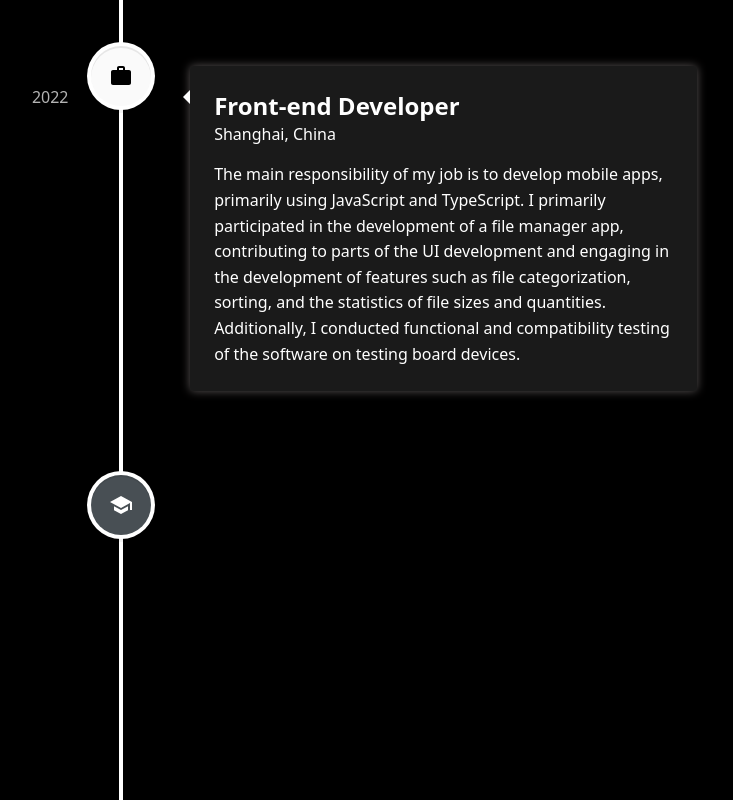
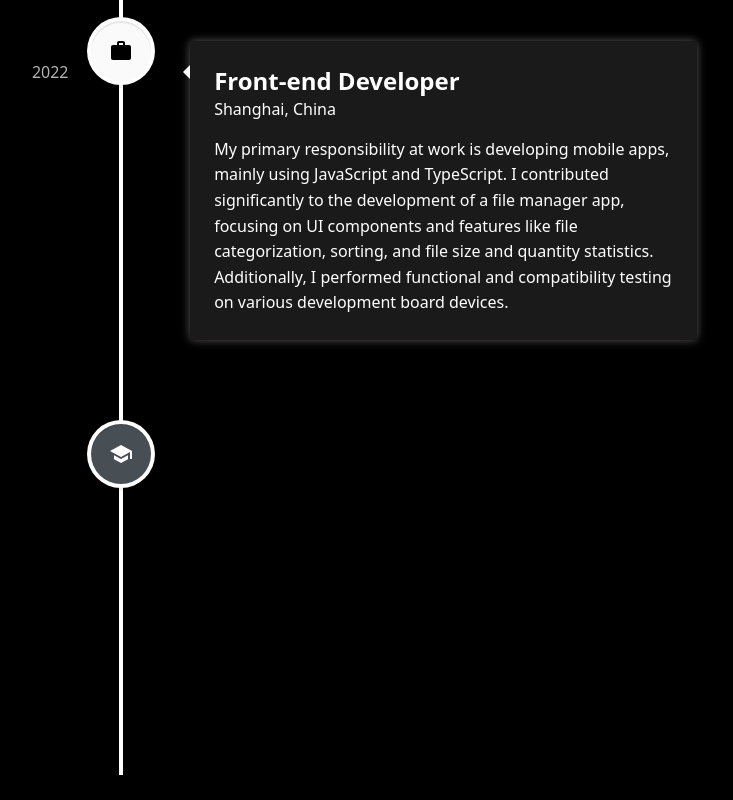
Before and after one commit to Mikalasa/ProfileWeb-Iframe-About, a React (Create React App) app: page / in a window 1280 px wide. Shown: the part 1240-2040 px from the top of the page, without its empty margins (519-1252 px from the left). Built offline with nearby package versions, Linux system fonts and the light colour scheme.

Commit message:
update text content

```diff
--- a/package.json
+++ b/package.json
@@ -58,7 +58,8 @@
     ]
   },
   "devDependencies": {
-    "@babel/plugin-transform-private-property-in-object": "^7.24.7",
+    "@typescript-eslint/eslint-plugin": "^5.5.0",
+    "@typescript-eslint/parser": "^5.5.0",
     "gh-pages": "^6.1.1",
     "tailwindcss": "^3.4.1"
   }
--- a/src/component/common/TextGenerateEffectPreview.tsx
+++ b/src/component/common/TextGenerateEffectPreview.tsx
@@ -2,9 +2,7 @@ import React from 'react';
 import { useInView } from 'react-intersection-observer';
 import { TextGenerateEffect } from "./text-generate-effect";
 
-const words = `Outside the realm of programming, I also have a deep fondness for 3D art,
-passionate about creating and rendering scenes from the imagination.
-Using technology to create beauty is a pursuit worth undertaking.`;
+const words = `Outside of programming, I have a deep passion for 3D art and enjoy creating and rendering imaginative scenes. Using technology to create beauty is a pursuit I find truly fulfilling.`;
 
 export function TextGenerateEffectPreview() {
     const { ref, inView } = useInView({
--- a/src/component/common/TimeLine.jsx
+++ b/src/component/common/TimeLine.jsx
@@ -11,7 +11,7 @@ function TimeLine() {
         <VerticalTimeline>
             <VerticalTimelineElement
                 className="vertical-timeline-element--box"
-                date="2023 - Present"
+                date="2023 - 2024"
                 iconStyle={{background: 'rgb(72,79,84)', color: '#fff'}}
                 icon={<SchoolIcon />}
             >
--- a/src/experience-config.js
+++ b/src/experience-config.js
@@ -1,23 +1,17 @@
 export const experienceConfig = {
     "experience": [
         {
-            "description": `During my master's studies, I deeply explored Java, algorithms,
-            network security, and databases through courses and projects. My in-depth study of Java,
-            especially mastering object-oriented programming, enhanced my coding skills and led me from front-end to back-end development.
-            This journey expanded my technical scope and gave me a thorough understanding of the software development lifecycle,
+            "description": `During my postgraduate studies, I mastered Java, MySQL database management,
+            server deployment, and RESTful API design. Through various courses and projects,
+            I also enhanced my skills in both front-end and back-end development.
+            These experiences broadened my technical knowledge and gave me a deep understanding of the software development lifecycle,
             including analysis, design, coding, testing, and maintenance.`
         },
         {
-            "description": `The main responsibility of my job is to develop mobile apps, primarily using JavaScript and TypeScript.
-            I primarily participated in the development of a file manager app, contributing to parts of the UI development
-            and engaging in the development of features such as file categorization, sorting, and the statistics of file sizes
-            and quantities. Additionally, I conducted functional and compatibility testing of the software on testing board devices.`
+            "description": `My primary responsibility at work is developing mobile apps, mainly using JavaScript and TypeScript. I contributed significantly to the development of a file manager app, focusing on UI components and features like file categorization, sorting, and file size and quantity statistics. Additionally, I performed functional and compatibility testing on various development board devices.`
         },
         {
-            "description": `During my undergraduate studies, I learned graphic design, game design, 3D design,
-            as well as web UI and UX design, which included some learning of HTML, CSS, and JavaScript.
-            I became proficient in using the complete Adobe suite, Maya, C4D, and Substance Painter among other tools.
-            This learning experience endowed me with design capabilities and was an unforgettable journey.`
+            "description": `During my undergraduate studies, I learned graphic design, game design, 3D design, and web UI/UX design, which included some exposure to HTML, CSS, and JavaScript. I became proficient in the Adobe suite, Maya, C4D, and Substance Painter, among other tools. This experience equipped me with strong design skills and was an unforgettable journey.`
         }
     ]
 }
```
Also changed, not shown: 1 other file (tests, documents, lock files or other folders).
